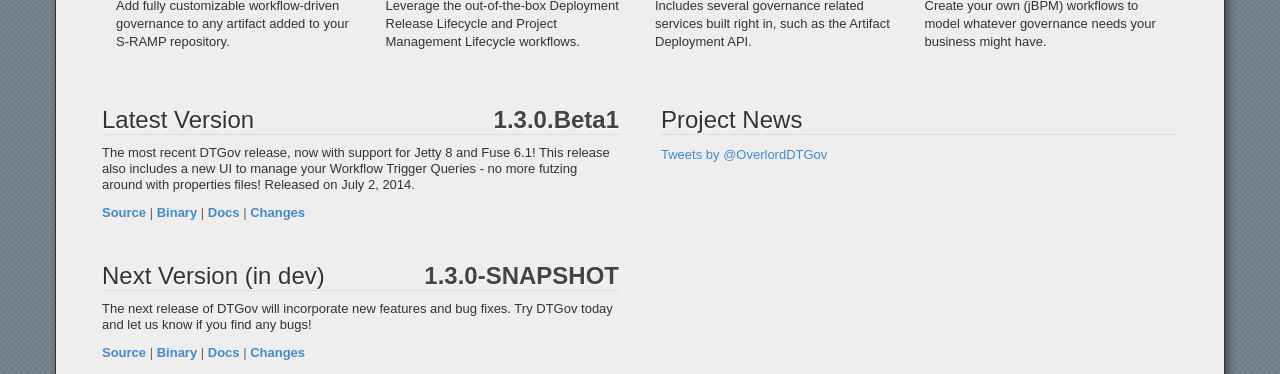
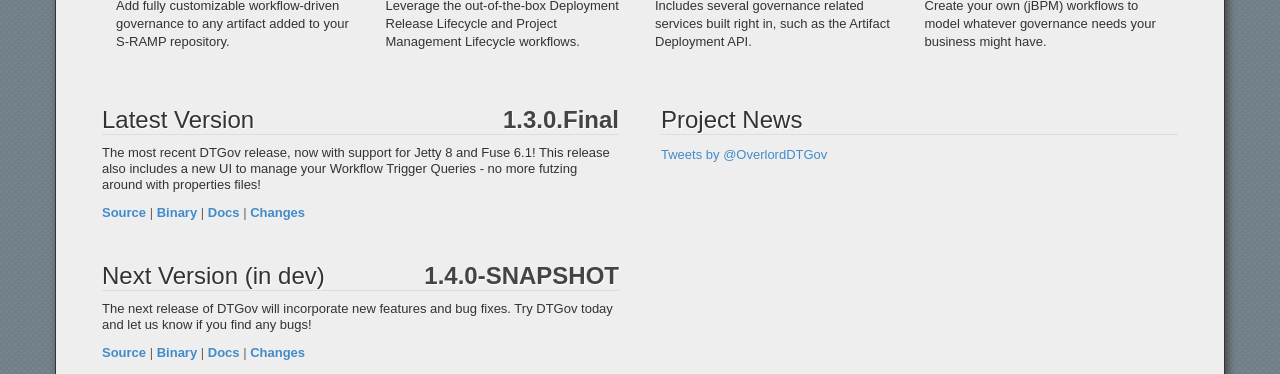
Before and after one commit to Governance/Governance.github.io, a Jekyll site: the page built from dtgov/index.html, in a window 1280 px wide. Shown: the part 268-642 px from the top of the page. Built offline with Jekyll 4.4.1, drawn with Linux system fonts in a browser that asks for light colours; comment, search, counter and statistics services are not loaded.

Commit message:
corrected dtgov versions

```diff
--- a/dtgov/index.html
+++ b/dtgov/index.html
@@ -29,17 +29,17 @@
             <!-- Left side -->
             <div class="col-lg-6">
               <div class="citem">
-                <h3>Latest Version <span class="version pull-right hide-480">1.3.0.Beta1</span></h3>
-                <p>The most recent DTGov release, now with support for Jetty 8 and Fuse 6.1!  This release also includes a new UI to manage your Workflow Trigger Queries - no more futzing around with properties files!  Released on July 2, 2014.</p>
+                <h3>Latest Version <span class="version pull-right hide-480">1.3.0.Final</span></h3>
+                <p>The most recent DTGov release, now with support for Jetty 8 and Fuse 6.1!  This release also includes a new UI to manage your Workflow Trigger Queries - no more futzing around with properties files!</p>
                 <div class="links">
-                  <a href="https://github.com/Governance/s-ramp/tree/dtgov-1.3.0.Beta1">Source</a> |
-                  <a href="http://downloads.jboss.org/overlord/sramp/dtgov-1.3.0.Beta1.zip">Binary</a> |
-                  <a href="http://docs.jboss.org/overlord/dtgov/1.3.0.Beta1/html/">Docs</a> |
+                  <a href="https://github.com/Governance/dtgov/tree/dtgov-1.3.0.Final">Source</a> |
+                  <a href="http://downloads.jboss.org/overlord/dtgov/dtgov-1.3.0.Final.zip">Binary</a> |
+                  <a href="http://docs.jboss.org/overlord/dtgov/1.3.0.Final/html/">Docs</a> |
                   <a href="http://red.ht/1lyY0pF">Changes</a>
                 </div>
               </div>
               <div class="citem">
-                <h3>Next Version (in dev) <span class="version pull-right hide-480">1.3.0-SNAPSHOT</span></h3>
+                <h3>Next Version (in dev) <span class="version pull-right hide-480">1.4.0-SNAPSHOT</span></h3>
                 <p>The next release of DTGov will incorporate new features and bug fixes.  Try DTGov today and let us know if you find any bugs!</p>
                 <div class="links">
                   <a href="https://github.com/Governance/dtgov">Source</a> |
```
